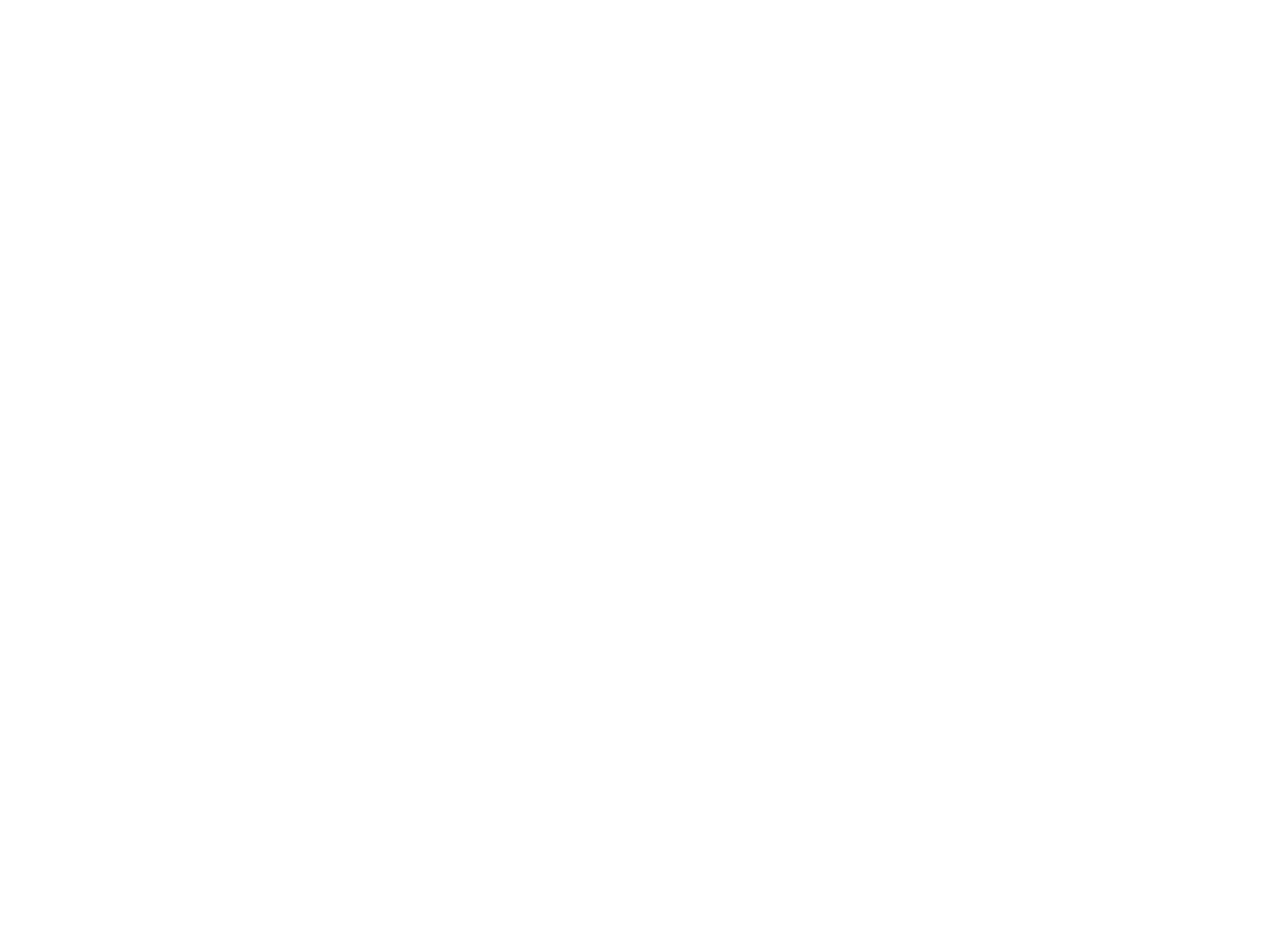
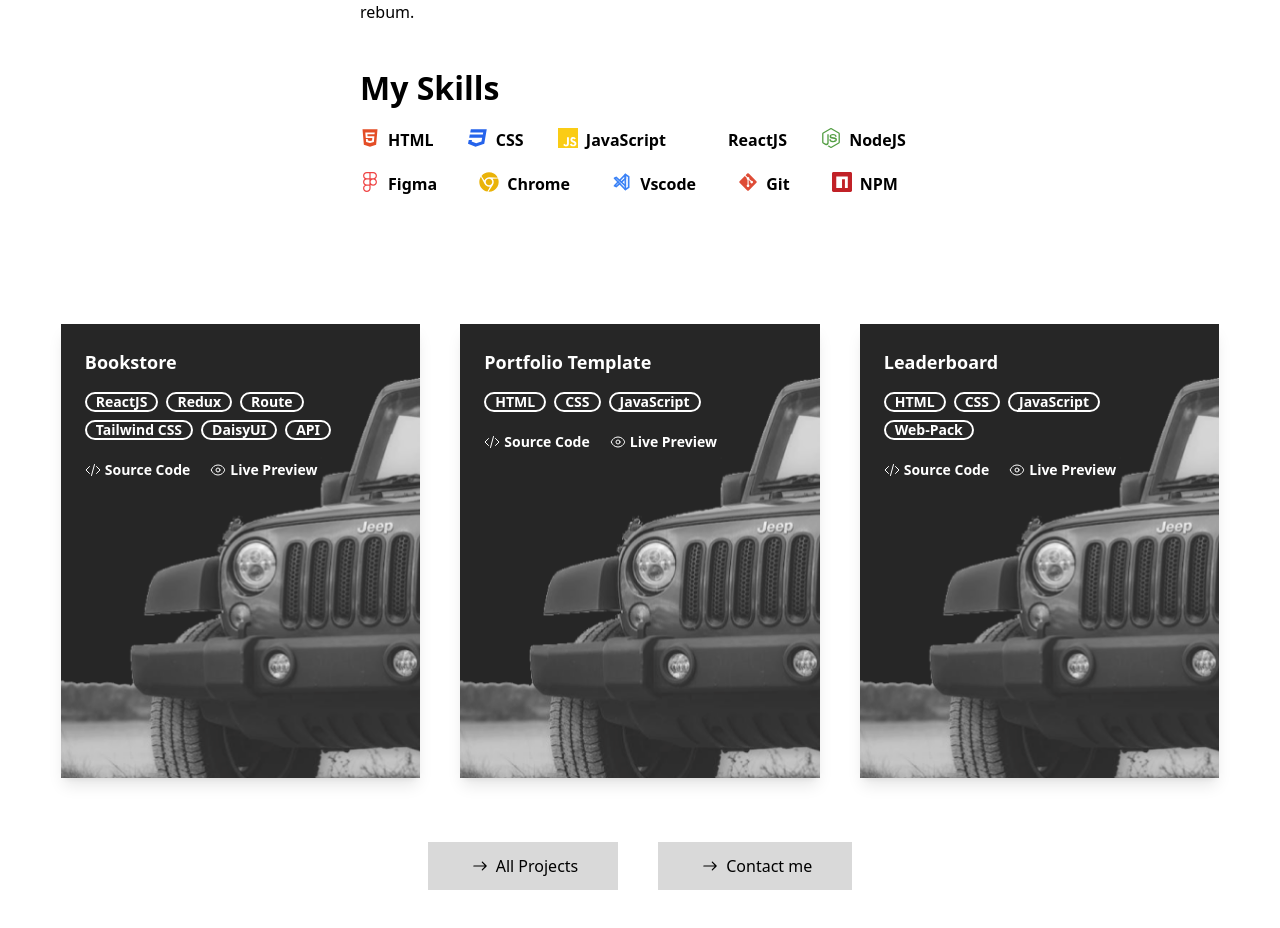
Before and after one commit to ticoniq/portfolio-design, a React (Vite) app: page / in a window 1280 px wide. Shown: the part 1188-2116 px from the top of the page. Before the commit the page ends 928 px from the top, so only its background shows below. Built offline with nearby package versions, Linux system fonts and the light colour scheme.

Commit message:
Refactor App component and related files

```diff
--- a/src/App.jsx
+++ b/src/App.jsx
@@ -1,6 +1,6 @@
 import { Routes, Route } from 'react-router-dom';
 import Navbar from './layouts/Navbar';
-import Hero from './components/Hero';
+import Home from './pages/Home';
 
 function App() {
 
@@ -8,9 +8,8 @@
     <>
       <Navbar />
       <main >
-        <Hero />
         <Routes>
-          <Route path="/" element={<p>Home</p>} />
+          <Route path="/" element={<Home />} />
           <Route path="/project" element={<p>Project</p>} />
           <Route path="/about" element={<p>About</p>} />
           <Route path="/contact" element={<p>Contact</p>} />
--- a/src/components/Hero.jsx
+++ b/src/components/Hero.jsx
@@ -1,12 +1,24 @@
-function Hero() {
+import PropTypes from 'prop-types'
+
+function Hero({name, details}) {
   return (
     <section className="bg-black text-white">
       <div className="container flex flex-col justify-center items-center text-center h-screen gap-0">
-        <h1 className="font-leagueGothic text-[6rem] p-0 m-0 leading-[80%]">YOUR NAME</h1>
-        <h3 className="font-leagueSpartan text-[2rem] p-0 m-0">WEB-DESIGNER</h3>
+        <h1 className="font-leagueGothic text-[6rem] p-0 m-0 leading-[80%] uppercase">{name}</h1>
+        <h3 className="font-leagueSpartan text-[2rem] p-0 m-0 uppercase">{details}</h3>
       </div>
     </section>
   )
 }
 
+Hero.defaultProps = {
+  name: 'Your Name',
+  details: 'WEB-DESIGNER',
+};
+
+Hero.propTypes = {
+  name: PropTypes.string,
+  details: PropTypes.string,
+};
+
 export default Hero
--- a/src/layouts/Navbar.jsx
+++ b/src/layouts/Navbar.jsx
@@ -11,9 +11,9 @@
 
 const navigation = [
   { name: "Home", href: "/" },
-  { name: "Projects", href: "/Project" },
-  { name: "About", href: "/About" },
-  { name: "Contact", href: "/Contact" },
+  { name: "Projects", href: "/project" },
+  { name: "About", href: "/about" },
+  { name: "Contact", href: "/contact" },
 ];
 
 function Navbar() {
@@ -47,10 +47,10 @@
           className="flex items-center justify-between py-5 container"
           aria-label="Global">
           <div className="flex lg:flex-1">
-            <a href="#hero">
+            <Link to="/">
               <span className="sr-only font-semibold md:font-bold text-lg md:text-xl">Portfolio</span>
               <img src={logo} alt={logo} className="w-10 md:w-16" />
-            </a>
+            </Link>
           </div>
           <div className="flex">
             <button
--- /dev/null
+++ b/src/pages/Home.jsx
@@ -0,0 +1,218 @@
+/* eslint-disable no-unused-vars */
+import { useState, useEffect } from "react";
+import { Link } from "react-router-dom";
+import {
+  FaReact,
+  FaCss3,
+  FaHtml5,
+  FaChrome,
+  FaGitAlt,
+} from "react-icons/fa";
+import {
+  SiDaisyui,
+  SiJavascript,
+  SiNodedotjs,
+  SiFigma,
+  SiNpm,
+} from "react-icons/si";
+import { IoIosArrowRoundForward } from "react-icons/io";
+import { TbBrandVscode } from "react-icons/tb";
+import {
+  EyeIcon,
+  CodeBracketIcon,
+  XMarkIcon,
+} from "@heroicons/react/24/outline";
+
+import Hero from "../components/Hero";
+import project1 from '../assets/project1.png'
+
+function Home() {
+  const skills = [
+    { name: 'HTML', icon: <FaHtml5 />, color: 'text-[#E44D26]' },
+    { name: 'CSS', icon: <FaCss3 />, color: 'text-blue-600' },
+    { name: 'JavaScript', icon: <SiJavascript />, color: 'text-yellow-400' },
+    { name: 'ReactJS', icon: <FaReact />, color: 'text-{#00D8FF}' },
+    { name: 'NodeJS', icon: <SiNodedotjs />, color: 'text-[#539E43]' },
+    { name: 'Figma ', icon: <SiFigma />, color: 'text-red-500' },
+    { name: 'Chrome', icon: <FaChrome />, color: 'text-yellow-500' },
+    { name: 'Vscode', icon: <TbBrandVscode />, color: 'text-blue-500' },
+    { name: 'Git', icon: <FaGitAlt />, color: 'text-[#DE4C36]' },
+    { name: 'NPM', icon: <SiNpm />, color: 'text-[#C12127]' },
+  ]
+
+  const [projects, setProjects] = useState([
+    {
+      id: 1,
+      title: "Leaderboard",
+      image: project1,
+      details:
+        "Leaderboard is a way to track the performance of teams in a competitive environment. It is displayed as a list, with the teams ranked by their scores. Leaderboards provide a sense of accomplishment, and to create a sense of community. ",
+      techStack: "HTML, CSS, JavaScript, Web-Pack",
+      live: "https://leaderboard-5318etbmg-ticoniq.vercel.app",
+      source: "https://github.com/ticoniq/Leaderboard",
+    },
+    {
+      id: 2,
+      title: "Portfolio Template",
+      image: project1,
+      details:
+        "Portfolio template is designed to be user-friendly and easy to navigate. You can learn more about me and my work by exploring the different sections, including my projects, work experience, and education.",
+      techStack: "HTML, CSS, JavaScript",
+      live: "https://portfolio-ticoniq.vercel.app",
+      source: "https://github.com/ticoniq/Portfolio",
+    },
+    {
+      id: 3,
+      title: "Bookstore",
+      image: project1,
+      details:
+        "bookstore React JS project is a web application that allows users to browse and purchase books. The project can be built using React JS, a JavaScript library for building user interfaces.",
+      techStack: "ReactJS, Redux, Route, Tailwind CSS, DaisyUI, API",
+      live: "https://bookstore-theta-flax.vercel.app",
+      source: "https://github.com/ticoniq/bookstore",
+    },
+  ]);
+
+  const sortedProjects = [...projects].sort((a, b) => b.id - a.id);
+
+  const fadeInAnimationVarients = {
+    initial: {
+      opacity: 0,
+      y: 100,
+    },
+    animate: (index) => ({
+      opacity: 1,
+      y: 0,
+      transition: {
+        delay: 0.01 * index,
+      },
+    }),
+  };
+
+  const techStackToArray = (techStack) => {
+    return techStack ? techStack.split(", ") : [];
+  };
+
+  const [selectedProjectIndex, setSelectedProjectIndex] = useState(null);
+
+  const openModal = (index) => {
+    setSelectedProjectIndex(index);
+  };
+
+  const closeModal = () => {
+    setSelectedProjectIndex(null);
+  };
+
+  useEffect(() => {
+    if (selectedProjectIndex !== null) {
+      document.body.classList.add("modal-open");
+    } else {
+      document.body.classList.remove("modal-open");
+    }
+  }, [selectedProjectIndex]);
+
+  const prevProject = () => {
+    setSelectedProjectIndex((prevIndex) =>
+      prevIndex === 0 ? sortedProjects.length - 1 : prevIndex - 1
+    );
+  };
+
+  const nextProject = () => {
+    setSelectedProjectIndex((prevIndex) =>
+      prevIndex === sortedProjects.length - 1 ? 0 : prevIndex + 1
+    );
+  };
+
+  const selectedProject = sortedProjects[selectedProjectIndex];
+
+  return (
+    <>
+      <Hero name="Your Name" details="WEB-DESIGNER" />
+      <section className="text-black">
+        <div className="container space-y-10 py-16">
+          <article className="max-w-[35rem] mx-auto">
+            <h3 className="font-bold text-[2rem] mb-1">About Me</h3>
+            <p className="text-base">Lorem ipsum dolor sit amet, consetetur sadipscing elitr, sed diam nonumy eirmod tempor invidunt ut labore et dolore magna aliquyam erat, sed diam voluptua. At vero eos et accusam et justo duo dolores et ea rebum. Stet clita kasd gubergren, no sea takimata sanctus est Lorem ipsum dolor sit amet. Lorem ipsum dolor sit amet, consetetur sadipscing elitr, sed diam nonumy eirmod tempor invidunt ut labore et dolore magna aliquyam erat, sed diam voluptua. At vero eos et accusam et justo duo dolores et ea rebum.</p>
+          </article>
+          <article className="max-w-[35rem] mx-auto">
+            <h3 className="font-bold text-[2rem] mb-4">My Skills</h3>
+            <ul className="flex flex-wrap gap-5 justify-start items-center text-white">
+              {skills.map((tool, index) => (
+                <li
+                  key={index}
+                  className={`flex flex-row flex-grow items-start gap-2`}>
+                  <span className={`text-xl ${tool.color}`}>{tool.icon}</span>
+                  <p className="font-semibold text-base text-black">{tool.name}</p>
+                </li>
+              ))}
+            </ul>
+          </article>
+        </div>
+
+        <div className="container py-5 md:py-16">
+          <div className="grid gap-10 md:grid-cols-2 lg:grid-cols-3">
+            {sortedProjects.map((item, index) => (
+              <div className="" key={item.id}>
+                <div className="relative mb-6 overflow-hidden bg-cover bg-no-repeat bg-black shadow-lg">
+                  <img src={item.image} alt={item.title} className="w-full" />
+                  {/* <a onClick={() => openModal(index)}>
+                    <div className="mask absolute inset-0 h-full w-full overflow-hidden bg-fixed opacity-0 transition duration-300 ease-in-out hover:opacity-100 bg-[hsla(0,0%,98.4%,0.2)]" />
+                  </a> */}
+                    <div
+                      className="absolute inset-0 h-full w-full overflow-hidden bg-fixed transition duration-300 ease-in-out bg-[hsla(0,0%,99%,0.15)]">
+                        <div className="flex h-full items-start justify-start">
+                          <div className="m-6 text-white">
+                            <h5 className="mb-3 text-lg font-bold">{item.title}</h5>
+                            {techStackToArray(item.techStack).map((tech, index) => (
+                              <span
+                                key={index}
+                                className="mr-2 my-1 border-2 badge border-newbBlue badge-outline text-newbBlue font-semibold">
+                                {tech}
+                              </span>
+                            ))}
+                            <div className="mt-4 flex justify-start gap-5 self-end text-sm">
+                              <a
+                                href={item.source}
+                                rel="noreferrer"
+                                target="_blank"
+                                className="text-newDarkGray font-bold flex gap-1">
+                                <CodeBracketIcon className="w-4" />
+                                Source Code
+                              </a>
+                              <a
+                                href={item.live}
+                                rel="noreferrer"
+                                target="_blank"
+                                className="text-newDarkGray font-bold flex gap-1">
+                                <EyeIcon className="w-4" />
+                                Live Preview
+                              </a>
+                            </div>
+                          </div>
+                        </div>
+                      </div>
+                </div>
+              </div>
+            ))}
+          </div>
+          <div className="flex flex-col justify-center items-center gap-10 mt-10 md:flex-row">
+            <Link
+              to="/project"
+              className="p-3 px-10 text-black bg-[#D9D9D9] text-base flex justify-center items-center gap-1 w-full md:w-fit">
+              <IoIosArrowRoundForward className="text-2xl" />
+                All Projects
+            </Link>
+            <Link
+              to="/contact"
+              className="p-3 px-10 text-black bg-[#D9D9D9] text-base flex justify-center items-center gap-1 w-full md:w-fit">
+              <IoIosArrowRoundForward className="text-2xl" />
+                Contact me
+            </Link>
+          </div>
+        </div>
+      </section>
+    </>
+  )
+}
+
+export default Home
```
Also changed, not shown: src/assets/project1.png (added).
